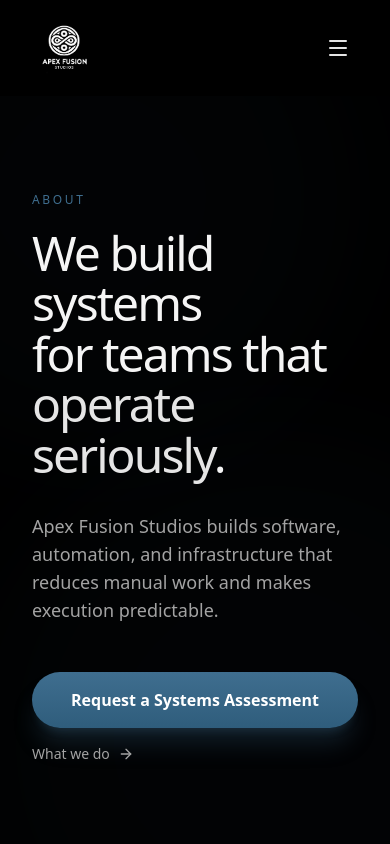
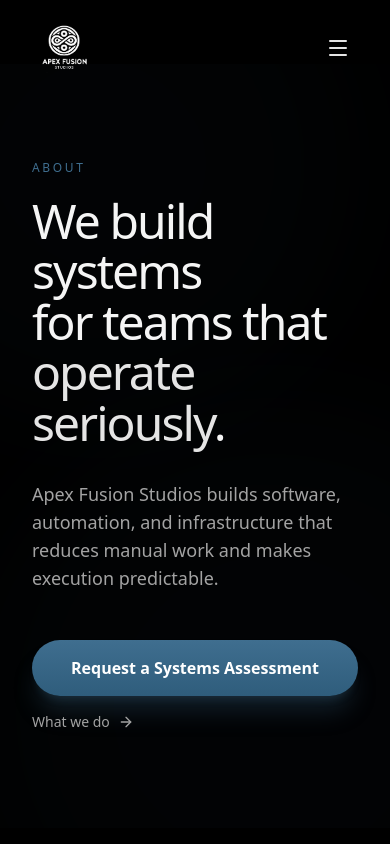
Before and after one commit to alexbritop24/apex-fusion-platform, a React (Vite) app: page /about in a window 390 px wide. Shown: the top 844 px of the page. Built offline with nearby package versions, Linux system fonts and the light colour scheme.

Commit message:
Fix mobile spacing and finalize About page structure

```diff
--- a/src/pages/About.tsx
+++ b/src/pages/About.tsx
@@ -1,3 +1,4 @@
+// src/pages/About.tsx
 import { useState } from "react";
 import SEO from "../components/SEO";
 import Navigation from "../components/Navigation";
@@ -54,10 +55,10 @@ export default function About() {
       <Navigation onOpenBooking={() => setBookingOpen(true)} />
       <BookingModal isOpen={bookingOpen} onClose={() => setBookingOpen(false)} />
 
-      <main id="main" className="pt-24">
+      {/* ✅ FIX: mobile nav is h-16, desktop nav is h-24 */}
+      <main id="main" className="pt-16 md:pt-24">
         {/* HERO */}
         <section className="relative overflow-hidden px-8 py-24 lg:px-16 lg:py-28">
-          {/* subtle background orbs */}
           <div
             aria-hidden="true"
             className="pointer-events-none absolute -left-40 -top-40 h-[520px] w-[520px] rounded-full blur-3xl"
@@ -112,7 +113,7 @@ export default function About() {
           </div>
         </section>
 
-        {/* APPROACH (merged: what we do + how we think) */}
+        {/* APPROACH */}
         <section id="approach" className="px-8 py-24 lg:px-16 lg:py-28">
           <div className="mx-auto grid max-w-7xl gap-14 lg:grid-cols-2 lg:gap-20">
             {/* Left */}
@@ -120,6 +121,7 @@ export default function About() {
               <h2 className="text-4xl font-extralight tracking-[-0.04em] md:text-5xl lg:text-6xl">
                 What we build
               </h2>
+
               <p className="mt-6 text-lg font-light text-neutral-400">
                 Simple goal: replace messy operations with clear systems your
                 team can run every day.
@@ -148,9 +150,11 @@ export default function About() {
                     <div className="inline-flex h-10 w-10 items-center justify-center rounded-xl border border-neutral-800 bg-neutral-950 text-[#3F6E8F]">
                       {p.icon}
                     </div>
+
                     <h3 className="mt-5 text-base font-light text-neutral-100">
                       {p.title}
                     </h3>
+
                     <p className="mt-2 text-sm font-light leading-relaxed text-neutral-400">
                       {p.description}
                     </p>
@@ -196,6 +200,7 @@ export default function About() {
             <h2 className="text-3xl font-extralight tracking-[-0.04em] md:text-4xl lg:text-5xl">
               Ready to clean up operations?
             </h2>
+
             <p className="mx-auto mt-6 max-w-3xl text-lg font-light text-neutral-400">
               If you want fewer manual steps and more predictable execution,
               we’ll map the system and ship the build.
```
